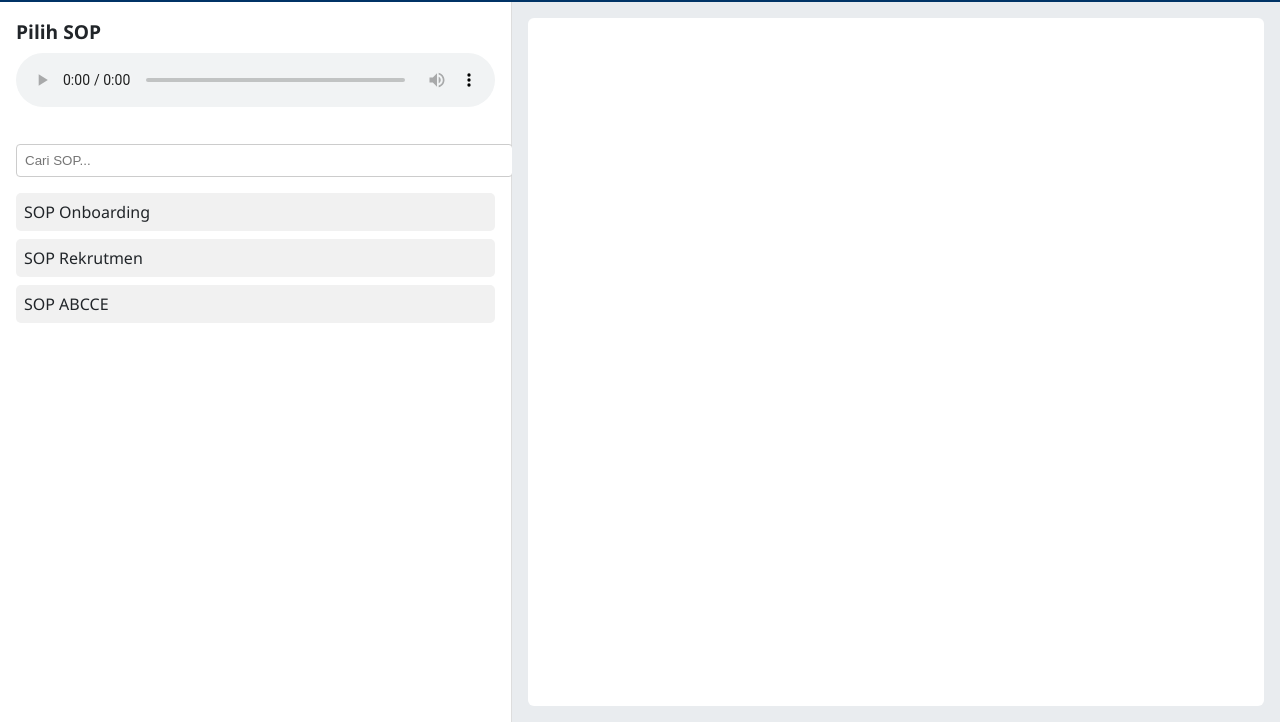
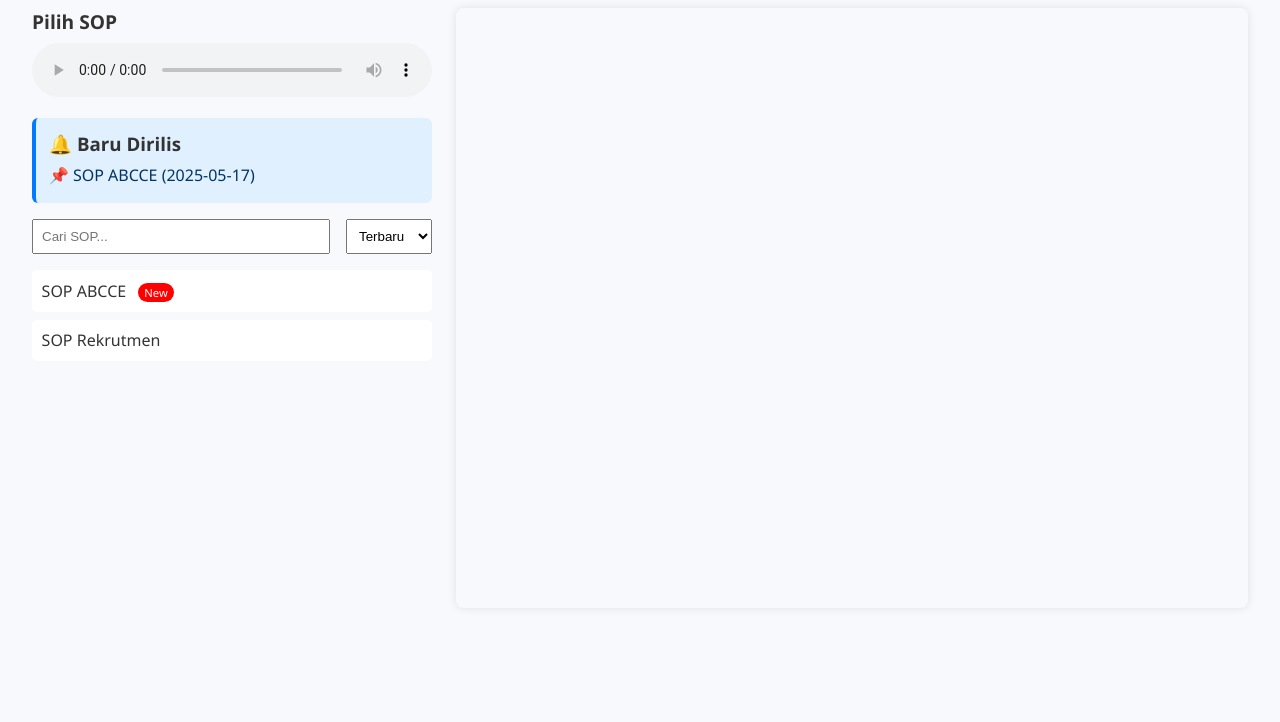
Before and after one commit to ginting719/Audio, a plain HTML site: page index.html in a window 1280 px wide. Shown: the part 80-802 px from the top of the page. Drawn offline with Linux system fonts and the light colour scheme.

Commit message:
Update index.html

```diff
--- a/index.html
+++ b/index.html
@@ -2,223 +2,296 @@
 <html lang="id">
 <head>
   <meta charset="UTF-8" />
-  <meta name="viewport" content="width=device-width, initial-scale=1.0"/>
+  <meta name="viewport" content="width=device-width, initial-scale=1.0" />
   <title>ALPRO PODCAST</title>
-  <link rel="icon" type="image/x-icon" href="LOGO-01.ico" />
   <style>
+    * {
+      box-sizing: border-box;
+    }
+
     body {
       margin: 0;
       font-family: 'Segoe UI', sans-serif;
-      background-color: #f8f9fa;
-      color: #212529;
+      background: #f8f9fc;
+      color: #333;
     }
 
     header {
-      background-color: #003366;
-      color: white;
-      padding: 1rem;
       display: flex;
       align-items: center;
-      justify-content: center;
       gap: 1rem;
+      padding: 1rem 2rem;
+      background: #003366;
+      color: white;
+      box-shadow: 0 2px 5px rgba(0, 0, 0, 0.1);
     }
 
     header img {
-      height: 50px;
+      height: 40px;
     }
 
     header h1 {
       margin: 0;
-      font-size: 1.8rem;
+      font-size: 1.5rem;
     }
 
-    .main {
+    .container {
       display: flex;
-      flex-direction: row;
-      height: calc(100vh - 80px);
+      padding: 1rem 2rem;
+      gap: 1.5rem;
+    }
+
+    .left, .right {
+      flex: 1;
     }
 
     .left {
-      width: 40%;
-      background-color: #ffffff;
-      padding: 1rem;
-      box-sizing: border-box;
-      border-right: 1px solid #ddd;
-      display: flex;
-      flex-direction: column;
+      max-width: 400px;
     }
 
-    .right {
-      flex: 1;
-      padding: 1rem;
-      box-sizing: border-box;
-      background-color: #e9ecef;
+    .right iframe {
+      width: 100%;
+      height: 600px;
+      border: none;
+      border-radius: 8px;
+      box-shadow: 0 0 10px rgba(0,0,0,0.1);
     }
 
-    .audio-container {
+    .sop-title {
+      font-size: 1.2rem;
+      font-weight: bold;
+      margin-bottom: 0.5rem;
+    }
+
+    .audio-player {
+      width: 100%;
       margin-bottom: 1rem;
     }
 
-    audio {
-      width: 100%;
+    .downloads {
+      display: none;
+      gap: 10px;
+      margin-bottom: 1rem;
     }
 
-    .sop-title {
-      font-weight: bold;
-      font-size: 1.2rem;
-      margin-bottom: 0.5rem;
-    }
-
-    .search {
-      margin: 1rem 0;
-    }
-
-    .search input {
-      width: 100%;
-      padding: 0.5rem;
-      border-radius: 4px;
-      border: 1px solid #ccc;
-    }
-
-    .playlist {
-      overflow-y: auto;
-      flex: 1;
-    }
-
-    .item {
-      padding: 0.5rem;
-      border-radius: 5px;
-      margin-bottom: 0.5rem;
-      background-color: #f1f1f1;
-      cursor: pointer;
-      transition: background 0.2s;
-    }
-
-    .item:hover {
-      background-color: #dee2e6;
-    }
-
-    iframe {
-      width: 100%;
-      height: 100%;
-      border: none;
-      border-radius: 6px;
-      background-color: #fff;
-    }
-
-    .download-button {
-      margin-top: 0.5rem;
-      background-color: #003366;
+    .downloads button {
+      padding: 0.5rem 1rem;
+      background: #007bff;
       color: white;
-      padding: 0.4rem 0.75rem;
       border: none;
       border-radius: 4px;
       cursor: pointer;
     }
 
-    .download-button:hover {
-      background-color: #004080;
+    .downloads button:hover {
+      background: #0056b3;
     }
 
-    @media (max-width: 768px) {
-      .main {
-        flex-direction: column;
-      }
-      .left, .right {
-        width: 100%;
-        height: auto;
-      }
-      iframe {
-        height: 500px;
-      }
+    .search-sort {
+      display: flex;
+      gap: 1rem;
+      margin-bottom: 1rem;
+    }
 
-      header {
-        flex-direction: column;
-      }
+    .search-sort input {
+      flex: 1;
+      padding: 0.5rem;
+    }
 
-      header img {
-        height: 40px;
-      }
+    .search-sort select {
+      padding: 0.5rem;
+    }
+
+    .playlist {
+      list-style: none;
+      padding: 0;
+    }
+
+    .playlist li {
+      padding: 0.6rem;
+      background: white;
+      margin-bottom: 0.5rem;
+      border-radius: 5px;
+      cursor: pointer;
+      display: flex;
+      justify-content: space-between;
+      align-items: center;
+    }
+
+    .playlist li:hover {
+      background: #f1f1f1;
+    }
+
+    .new-release {
+      background: #e0f0ff;
+      padding: 0.8rem;
+      border-left: 4px solid #007bff;
+      margin-bottom: 1rem;
+      border-radius: 6px;
+    }
+
+    .new-release h3 {
+      margin: 0 0 0.5rem 0;
+    }
+
+    .new-release-item {
+      margin-bottom: 0.3rem;
+      cursor: pointer;
+      color: #003366;
+    }
+
+    .new-release-item:hover {
+      text-decoration: underline;
+    }
+
+    .badge-new {
+      background: red;
+      color: white;
+      font-size: 0.7rem;
+      padding: 2px 6px;
+      border-radius: 12px;
+      margin-left: 8px;
     }
   </style>
 </head>
 <body>
   <header>
-    <img src="LOGO-01.png" alt="Alpro Logo">
+    <img src="LOGO-01.png" alt="Logo Alpro" />
     <h1>ALPRO PODCAST</h1>
   </header>
 
-  <div class="main">
+  <div class="container">
     <div class="left">
-      <div class="audio-container">
-        <div class="sop-title" id="sop-title">Pilih SOP</div>
-        <audio id="audio-player" controls></audio>
-        <button id="download-pdf" class="download-button" style="display: none;">📥 Download PDF</button>
+      <div class="sop-title" id="sopTitle">Pilih SOP</div>
+      <audio id="audioPlayer" class="audio-player" controls></audio>
+
+      <div class="downloads" id="downloadGroup">
+        <button id="downloadPDF">Download PDF</button>
+        <button id="downloadAudio">Download Audio</button>
       </div>
-      <div class="search">
-        <input type="text" id="search" placeholder="Cari SOP...">
+
+      <div class="new-release">
+        <h3>🔔 Baru Dirilis</h3>
+        <div id="newReleaseList"></div>
       </div>
-      <div class="playlist" id="list"></div>
+
+      <div class="search-sort">
+        <input type="text" id="searchInput" placeholder="Cari SOP..." />
+        <select id="sortSelect">
+          <option value="desc">Terbaru</option>
+          <option value="asc">Terlama</option>
+        </select>
+      </div>
+
+      <ul class="playlist" id="playlist"></ul>
     </div>
+
     <div class="right">
-      <iframe id="pdf-viewer" src=""></iframe>
+      <iframe id="pdfViewer" allow="autoplay"></iframe>
     </div>
   </div>
 
   <script>
     const data = [
       {
-        title: "SOP Onboarding",
-        audio: "https://cdn.jsdelivr.net/gh/YOUR_USERNAME/sop-podcast/audio/onboarding.mp3",
-        driveId: "1A2B3C4D5E6F7G8H9"
+        title: "SOP ABCCE",
+        audio: "https://cdn.jsdelivr.net/gh/username/audio/abcce.mp3",
+        driveId: "YOUR_DRIVE_ID_1",
+        releaseDate: "2025-05-17"
       },
       {
         title: "SOP Rekrutmen",
-        audio: "https://cdn.jsdelivr.net/gh/YOUR_USERNAME/sop-podcast/audio/rekrutmen.mp3",
-        driveId: "2B3C4D5E6F7G8H9I0"
-      },
-      {
-        title: "SOP ABCCE",
-        audio: "https://cdn.jsdelivr.net/gh/YOUR_USERNAME/sop-podcast/audio/abcce.mp3",
-        driveId: "3C4D5E6F7G8H9I0J1"
+        audio: "https://cdn.jsdelivr.net/gh/username/audio/rekrutmen.mp3",
+        driveId: "YOUR_DRIVE_ID_2",
+        releaseDate: "2025-05-10"
       }
     ];
 
-    const listDiv = document.getElementById("list");
-    const searchInput = document.getElementById("search");
-    const audioPlayer = document.getElementById("audio-player");
-    const pdfViewer = document.getElementById("pdf-viewer");
-    const sopTitle = document.getElementById("sop-title");
-    const downloadBtn = document.getElementById("download-pdf");
+    const sopTitle = document.getElementById("sopTitle");
+    const audioPlayer = document.getElementById("audioPlayer");
+    const pdfViewer = document.getElementById("pdfViewer");
+    const downloadPDF = document.getElementById("downloadPDF");
+    const downloadAudio = document.getElementById("downloadAudio");
+    const downloadGroup = document.getElementById("downloadGroup");
 
-    function renderList(items) {
-      listDiv.innerHTML = "";
-      items.forEach(item => {
-        const div = document.createElement("div");
-        div.className = "item";
-        div.textContent = item.title;
-        div.onclick = () => {
+    const playlistEl = document.getElementById("playlist");
+    const searchInput = document.getElementById("searchInput");
+    const sortSelect = document.getElementById("sortSelect");
+
+    function isNew(releaseDate) {
+      const today = new Date();
+      const date = new Date(releaseDate);
+      const diff = (today - date) / (1000 * 60 * 60 * 24);
+      return diff <= 7;
+    }
+
+    function renderList(list) {
+      playlistEl.innerHTML = "";
+      list.forEach((item) => {
+        const li = document.createElement("li");
+        li.innerHTML = `
+          <span>${item.title}${isNew(item.releaseDate) ? ' <span class="badge-new">New</span>' : ''}</span>
+        `;
+        li.onclick = () => {
           sopTitle.textContent = item.title;
           audioPlayer.src = item.audio;
           pdfViewer.src = `https://drive.google.com/file/d/${item.driveId}/preview`;
-          downloadBtn.style.display = "inline-block";
-          downloadBtn.onclick = () => {
+          downloadGroup.style.display = "flex";
+          downloadPDF.onclick = () => {
             window.open(`https://drive.google.com/uc?id=${item.driveId}&export=download`, "_blank");
           };
+          downloadAudio.onclick = () => {
+            window.open(item.audio, "_blank");
+          };
         };
-        listDiv.appendChild(div);
+        playlistEl.appendChild(li);
       });
     }
 
-    searchInput.addEventListener("input", (e) => {
-      const keyword = e.target.value.toLowerCase();
-      const filtered = data.filter(item =>
-        item.title.toLowerCase().includes(keyword)
-      );
+    function renderNewReleases() {
+      const container = document.getElementById("newReleaseList");
+      const latest = data
+        .filter(d => isNew(d.releaseDate))
+        .sort((a, b) => new Date(b.releaseDate) - new Date(a.releaseDate));
+      container.innerHTML = "";
+      latest.forEach(item => {
+        const el = document.createElement("div");
+        el.className = "new-release-item";
+        el.textContent = `📌 ${item.title} (${item.releaseDate})`;
+        el.onclick = () => {
+          sopTitle.textContent = item.title;
+          audioPlayer.src = item.audio;
+          pdfViewer.src = `https://drive.google.com/file/d/${item.driveId}/preview`;
+          downloadGroup.style.display = "flex";
+          downloadPDF.onclick = () => {
+            window.open(`https://drive.google.com/uc?id=${item.driveId}&export=download`, "_blank");
+          };
+          downloadAudio.onclick = () => {
+            window.open(item.audio, "_blank");
+          };
+        };
+        container.appendChild(el);
+      });
+    }
+
+    searchInput.addEventListener("input", () => {
+      const keyword = searchInput.value.toLowerCase();
+      const filtered = data.filter(d => d.title.toLowerCase().includes(keyword));
       renderList(filtered);
     });
 
-    renderList(data);
+    sortSelect.addEventListener("change", () => {
+      const sorted = [...data].sort((a, b) => {
+        return sortSelect.value === "asc"
+          ? new Date(a.releaseDate) - new Date(b.releaseDate)
+          : new Date(b.releaseDate) - new Date(a.releaseDate);
+      });
+      renderList(sorted);
+    });
+
+    // Init
+    renderList([...data].sort((a, b) => new Date(b.releaseDate) - new Date(a.releaseDate)));
+    renderNewReleases();
   </script>
 </body>
 </html>
```
